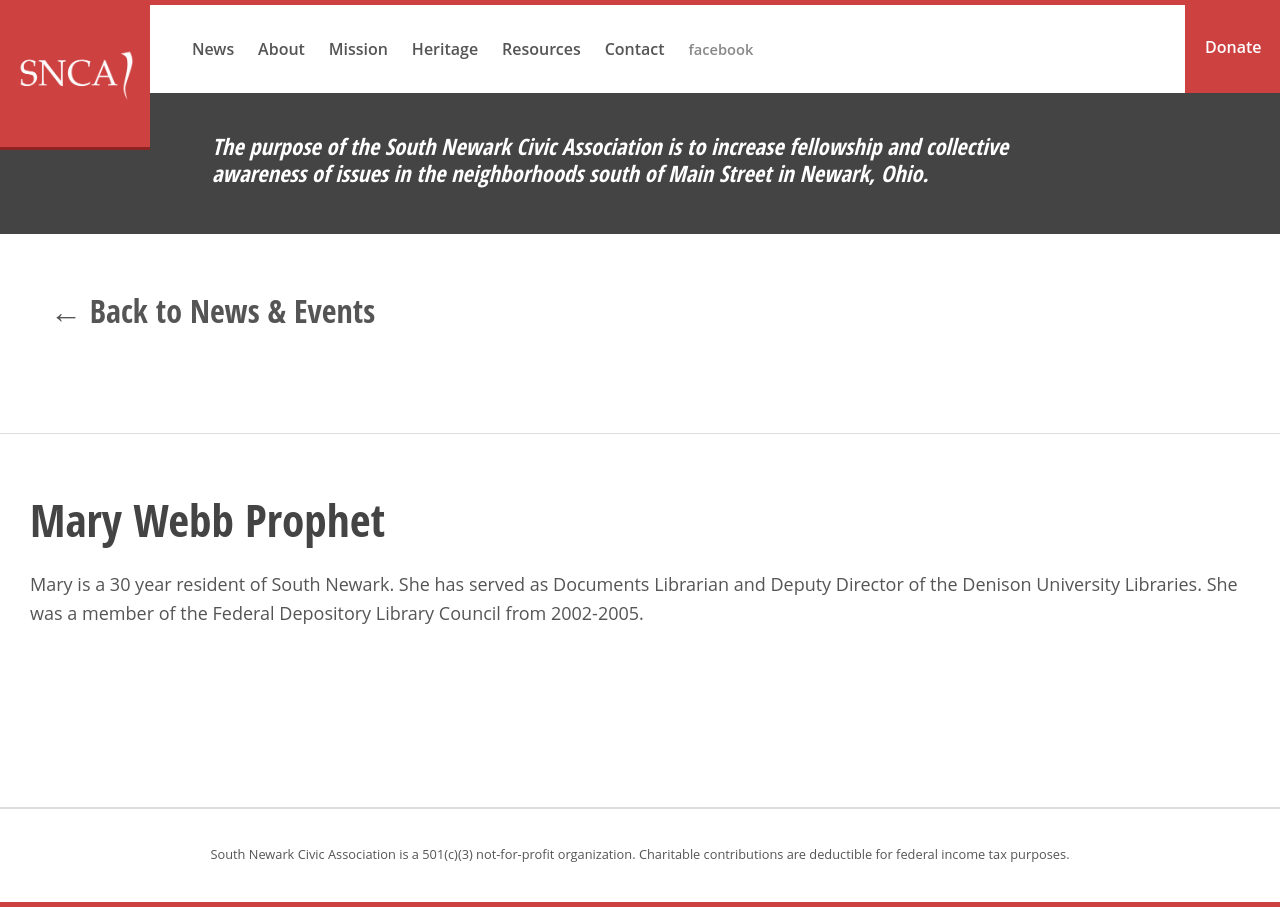
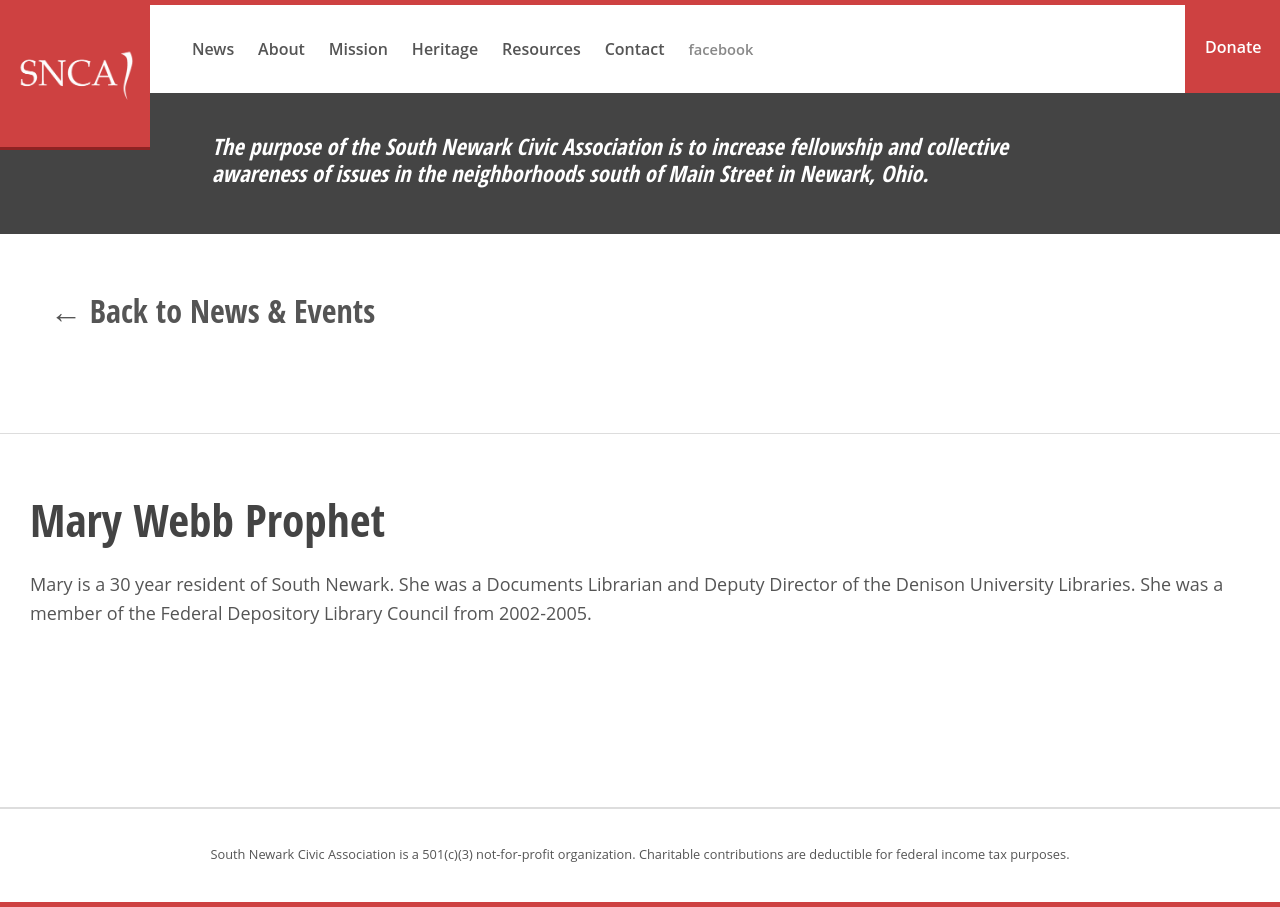
Before and after one commit to jeremyeblake/mysouthnewark, a Jekyll site: the page built from _posts/members/2014-7-04-mary-webb-prophet.md, in a window 1280 px wide. Built offline with Jekyll 4.4.1, drawn with Linux system fonts in a browser that asks for light colours; Markdown is read by kramdown in place of the engine named in the settings.

Commit message:
Updated 2014-7-04-mary-webb-prophet.md

```diff
--- a/_posts/members/2014-7-04-mary-webb-prophet.md
+++ b/_posts/members/2014-7-04-mary-webb-prophet.md
@@ -1,10 +1,10 @@
 ---
+category: members
 layout: blog
-category: members
 title: Mary Webb Prophet
 published: true
 member_img: "snca-mary.jpg"
 heritage_img: "snca-mary.jpg"
 ---
 
-Mary is a 30 year resident of South Newark.  She has served as Documents Librarian and Deputy Director of the Denison University Libraries.  She was a member of the Federal Depository Library Council from 2002-2005.
+Mary is a 30 year resident of South Newark.  She was a Documents Librarian and Deputy Director of the Denison University Libraries.  She was a member of the Federal Depository Library Council from 2002-2005.
```
